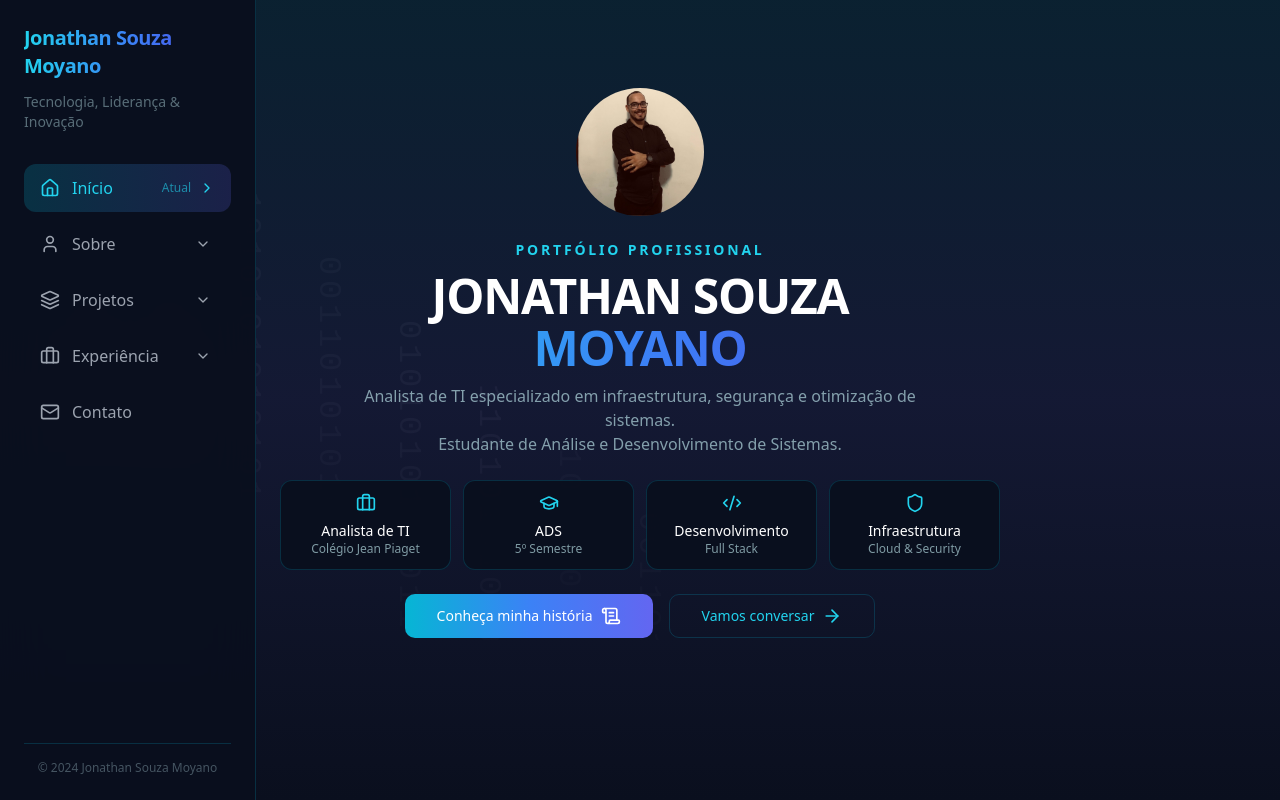
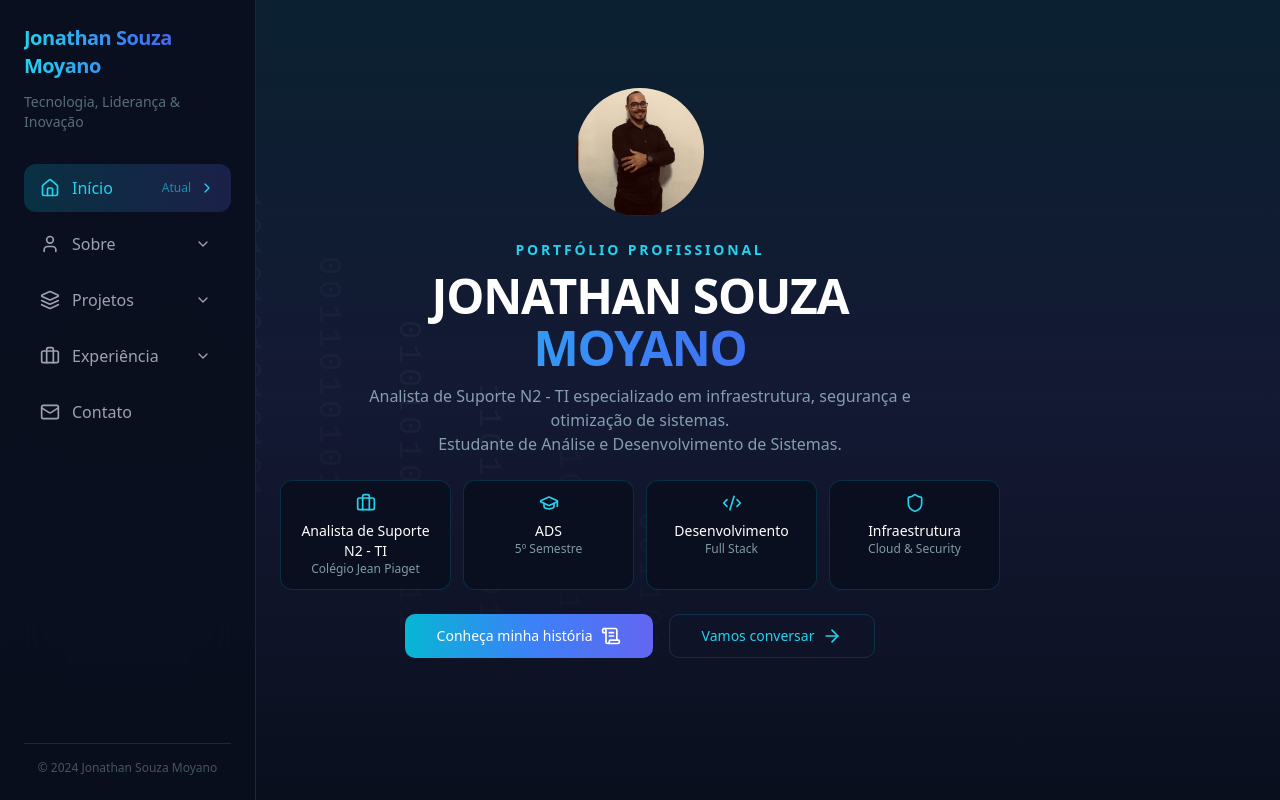
Before and after one commit to JonathanMoyano/portifolio, a Next.js app: page / in a window 1280 px wide. Built offline with nearby package versions, Linux system fonts and the light colour scheme.

Commit message:
atualização nas informaçoes

```diff
--- a/src/pages/experiencia/historico-profissional.jsx
+++ b/src/pages/experiencia/historico-profissional.jsx
@@ -37,7 +37,7 @@ const strengths = [
   },
   {
     icon: <Settings className="h-5 w-5 sm:h-6 sm:w-6" />,
-    title: 'Gestão de Infraestrutura',
+    title: 'Apoio na gestão de Infraestrutura',
     description: 'Expertise em manutenção e otimização de ambientes tecnológicos',
   },
   {
@@ -156,7 +156,7 @@ const experience = {
   // Histórico em TI
   ti: [
     {
-      title: 'Analista de TI',
+      title: 'Analista de suporte N2 - TI',
       company: 'Colégio Jean Piaget - Santos',
       period: 'Janeiro 2024 - Presente',
       type: 'TI',
@@ -173,7 +173,7 @@ const experience = {
       ],
     },
     {
-      title: 'Assistente de TI',
+      title: 'Assistente de Suporte N1 - TI',
       company: 'Colégio Jean Piaget - Santos',
       period: 'Outubro 2023 - Janeiro 2024',
       type: 'TI',
--- a/src/pages/index.jsx
+++ b/src/pages/index.jsx
@@ -14,7 +14,7 @@ const profileData = {
     first: 'JONATHAN SOUZA',
     last: 'MOYANO',
   },
-  role: 'Analista de TI especializado em infraestrutura, segurança e otimização de sistemas.',
+  role: 'Analista de Suporte N2 - TI especializado em infraestrutura, segurança e otimização de sistemas.',
   education: 'Estudante de Análise e Desenvolvimento de Sistemas.',
   image: '/jonathan.jpg',
 };
@@ -23,7 +23,7 @@ const profileData = {
 const highlights = [
   {
     icon: <Briefcase className="h-5 w-5 text-cyan-400" />,
-    title: 'Analista de TI',
+    title: 'Analista de Suporte N2 - TI',
     description: 'Colégio Jean Piaget',
   },
   {
```
